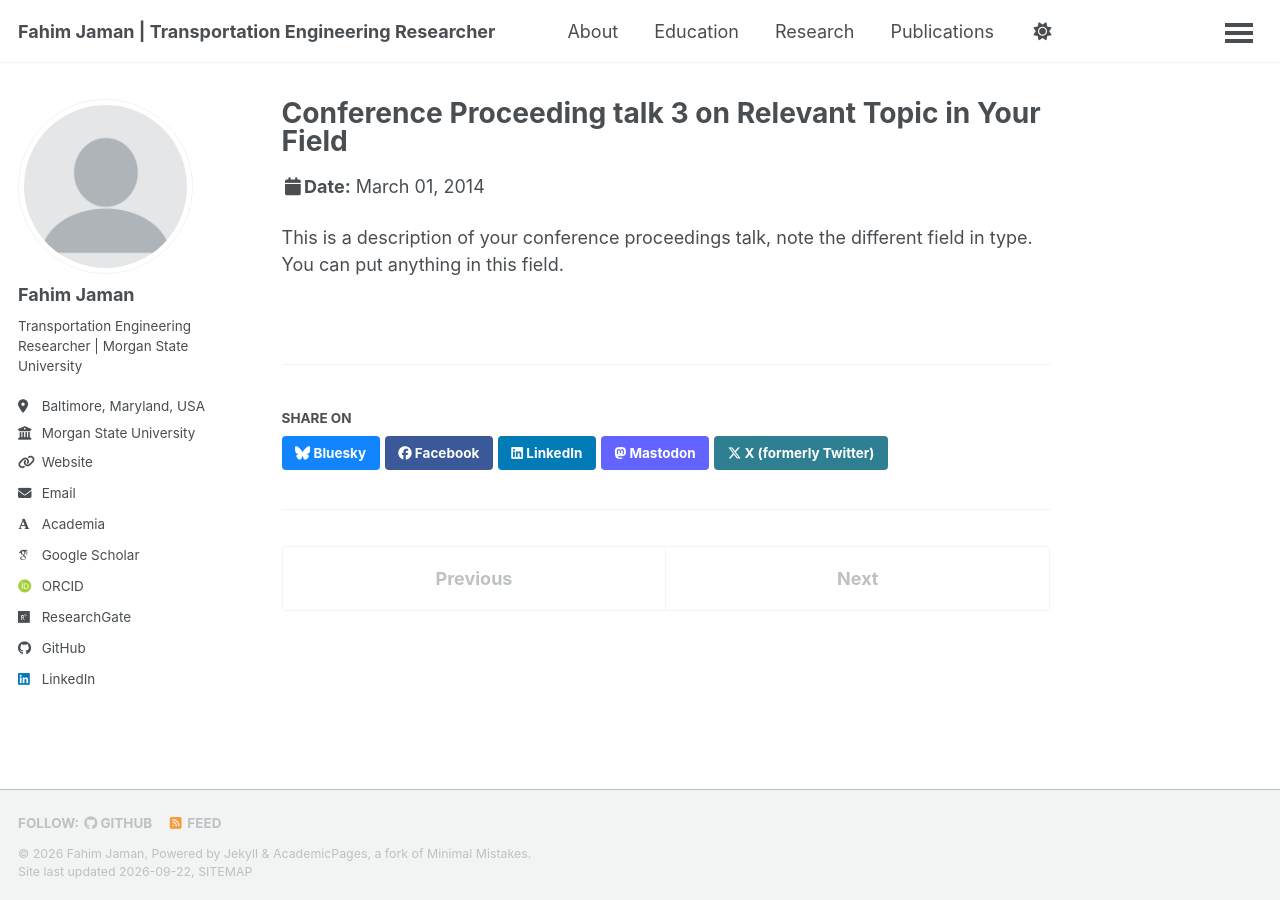
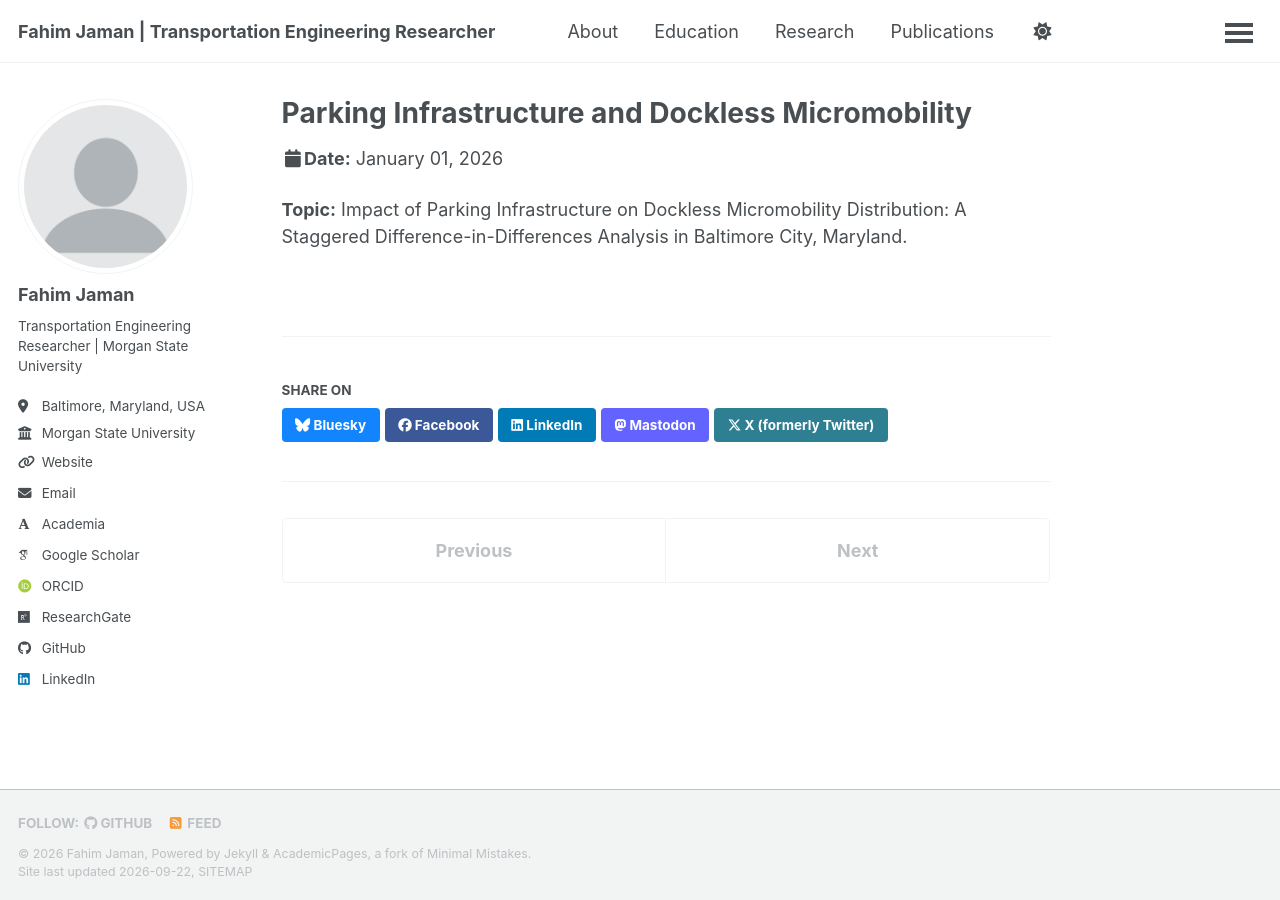
Before and after one commit to fahimjaman/111, a Jekyll site: the page built from _talks/2014-03-01-talk-3.md, in a window 1280 px wide. Built offline with Jekyll 4.4.1, drawn with Linux system fonts in a browser that asks for light colours; some web fonts are replaced; a script that is not in the unit is left out.

Commit message:
Replace template content with Fahim Jaman academic profile

```diff
--- a/_talks/2014-03-01-talk-3.md
+++ b/_talks/2014-03-01-talk-3.md
@@ -1,11 +1,11 @@
 ---
-title: "Conference Proceeding talk 3 on Relevant Topic in Your Field"
+title: "Parking Infrastructure and Dockless Micromobility"
 collection: talks
-type: "Conference proceedings talk"
-permalink: /talks/2014-03-01-talk-3
-venue: "Testing Institute of America 2014 Annual Conference"
-date: 2014-03-01
-location: "Los Angeles, CA, USA"
+type: "Presentation"
+permalink: /talks/parking-infrastructure-micromobility/
+venue: "Morgan State University"
+date: 2026-01-01
+location: "Baltimore, Maryland, USA"
 ---
 
-This is a description of your conference proceedings talk, note the different field in type. You can put anything in this field.
+**Topic:** Impact of Parking Infrastructure on Dockless Micromobility Distribution: A Staggered Difference-in-Differences Analysis in Baltimore City, Maryland.
```
